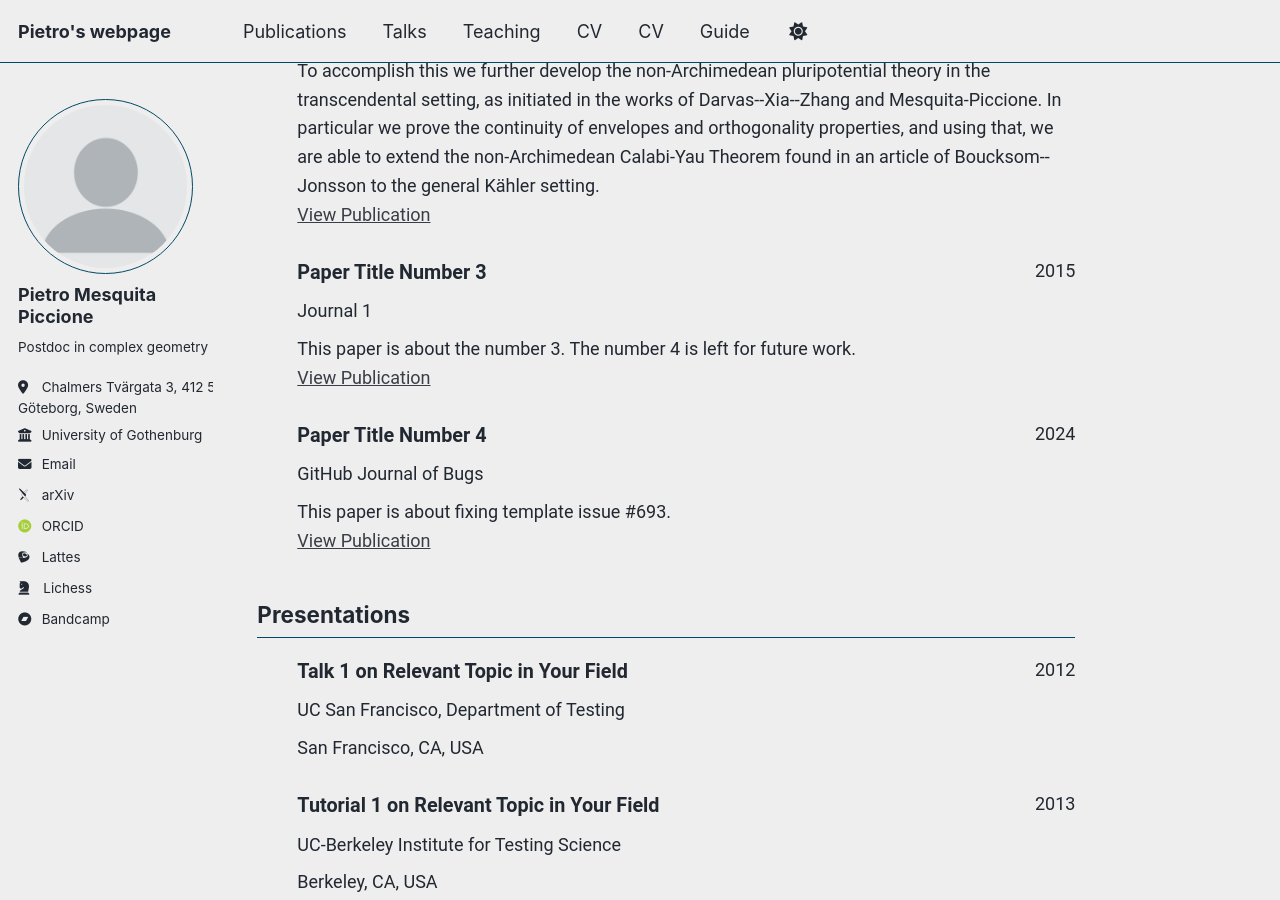
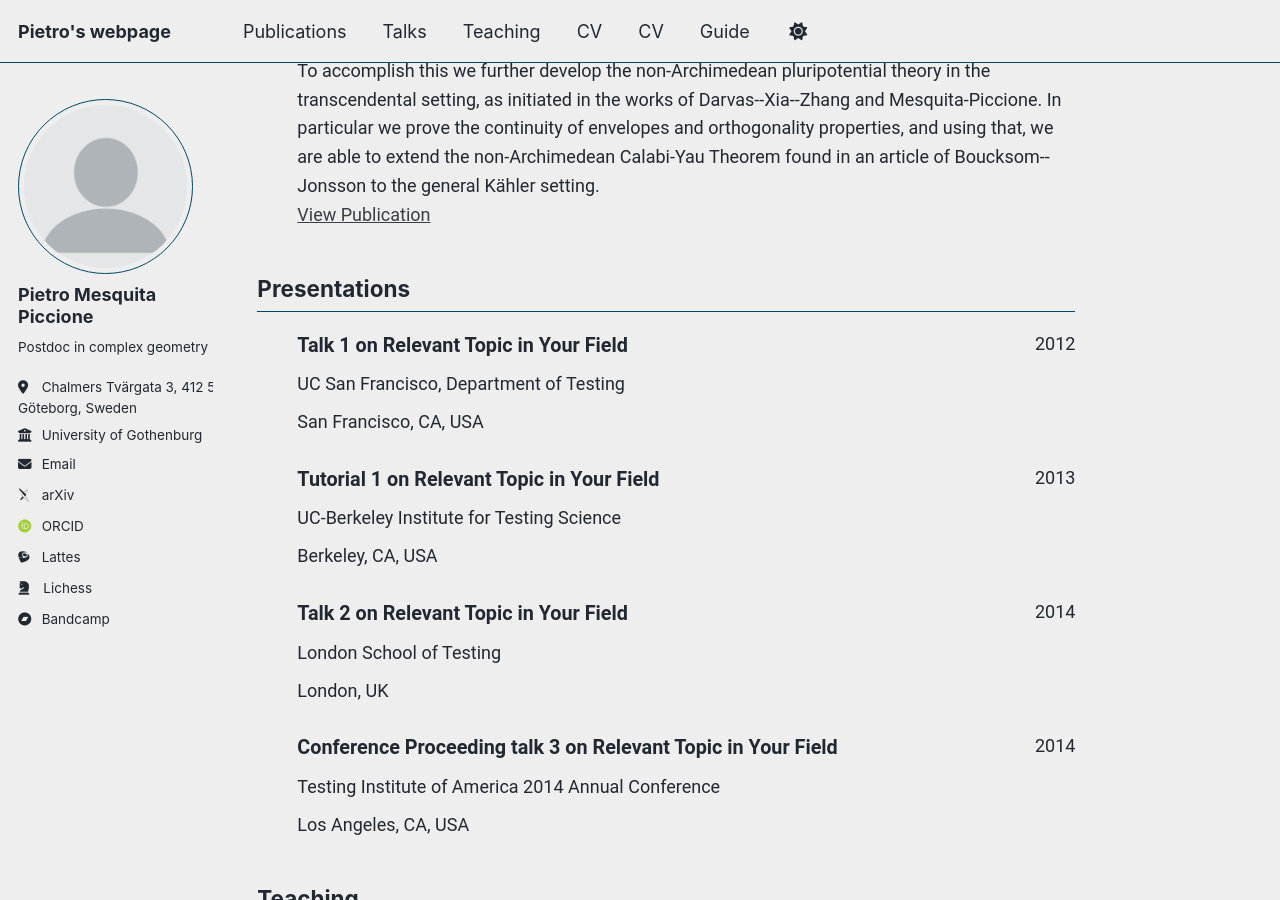
Before and after one commit to pietropic/pietropic.github.io, a Jekyll site: the page built from _pages/cv-json.md, in a window 1280 px wide and 900 px high, scrolled down 1422 px. Built offline with Jekyll 4.4.1, drawn with Linux system fonts in a browser that asks for light colours; some web fonts are replaced; a script that is not in the unit is left out.

Commit message:
Update cv.json

```diff
--- a/_data/cv.json
+++ b/_data/cv.json
@@ -78,20 +78,6 @@
       "releaseDate": "2025-09-11",
       "website": "https://arxiv.org/abs/2509.09442",
       "summary": "Let X be a compact Kähler manifold and α a Kähler class on X. We prove that if (X,α) is uniformly K-stable for models, then there is a unique cscK metric in α. This was first proved in the algebraic case by Chi Li, and it strengthens a related result in an article of Mesquita-Piccione. K-stability for models is defined in terms of big test configurations, but we also give a valuative criterion as in the work of Boucksom--Jonsson together with an explicit formula for the associated β-invariant. To accomplish this we further develop the non-Archimedean pluripotential theory in the transcendental setting, as initiated in the works of Darvas--Xia--Zhang and Mesquita-Piccione. In particular we prove the continuity of envelopes and orthogonality properties, and using that, we are able to extend the non-Archimedean Calabi-Yau Theorem found in an article of Boucksom--Jonsson to the general Kähler setting. "
-    },
-    {
-      "name": "Paper Title Number 3",
-      "publisher": "Journal 1",
-      "releaseDate": "2015-10-01",
-      "website": "https://academicpages.github.io/files/paper3.pdf",
-      "summary": "This paper is about the number 3. The number 4 is left for future work."
-    },
-    {
-      "name": "Paper Title Number 4",
-      "publisher": "GitHub Journal of Bugs",
-      "releaseDate": "2024-02-17",
-      "website": "https://academicpages.github.io/files/paper3.pdf",
-      "summary": "This paper is about fixing template issue #693."
     }
   ],
   "presentations": [
```
